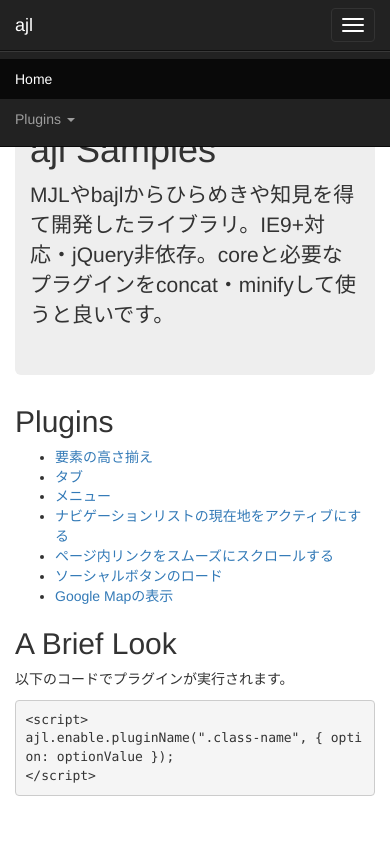
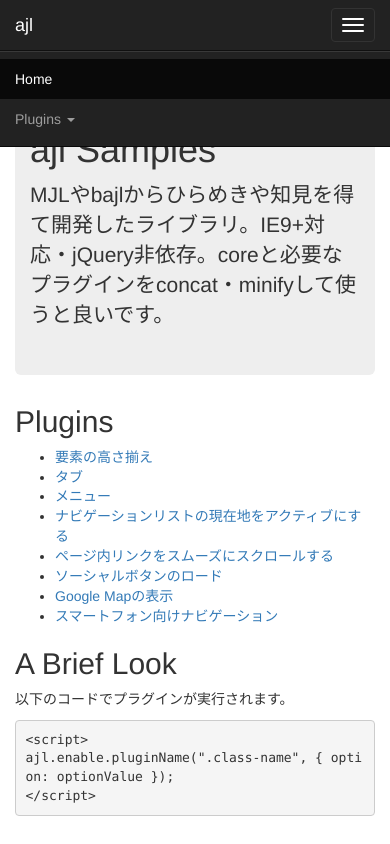
Before and after one commit to hideki-a/ajl, a website: page samples/index.html in a window 390 px wide. Shown: the top 844 px of the page. Drawn offline with Linux system fonts and the light colour scheme.

Commit message:
SmartphoneNavをメニューに追加

```diff
--- a/samples/index.html
+++ b/samples/index.html
@@ -33,6 +33,7 @@
 <li><a href="smooth_scroll.html">ページ内リンクをスムーズにスクロールする</a></li>
 <li><a href="social_buttons.html">ソーシャルボタンのロード</a></li>
 <li><a href="googlemap.html">Google Mapの表示</a></li>
+<li><a href="smartphonenav.html">スマートフォン向けナビゲーション</a></li>
 </ul>
 </li>
 </ul>
@@ -55,6 +56,7 @@
 <li><a href="smooth_scroll.html">ページ内リンクをスムーズにスクロールする</a></li>
 <li><a href="social_buttons.html">ソーシャルボタンのロード</a></li>
 <li><a href="googlemap.html">Google Mapの表示</a></li>
+<li><a href="smartphonenav.html">スマートフォン向けナビゲーション</a></li>
 </ul>
 
 <h2>A Brief Look</h2>
```
Also changed, not shown: samples/current_nav.html (+1 -0 lines), samples/googlemap.html (+1 -0 lines), samples/height_equalizer.html (+1 -0 lines), samples/menu.html (+1 -0 lines), samples/smartphonenav.html (+1 -0 lines), samples/smooth_scroll.html (+1 -0 lines), samples/social_buttons.html (+1 -0 lines), samples/tab.html (+1 -0 lines).
